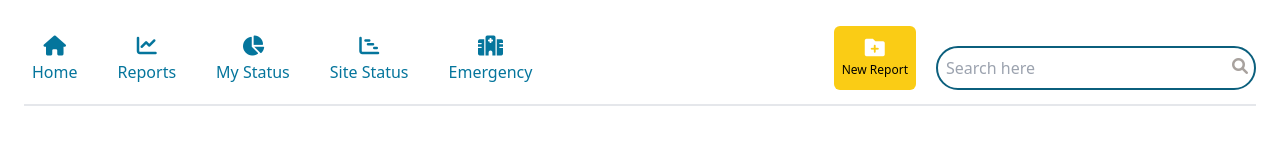
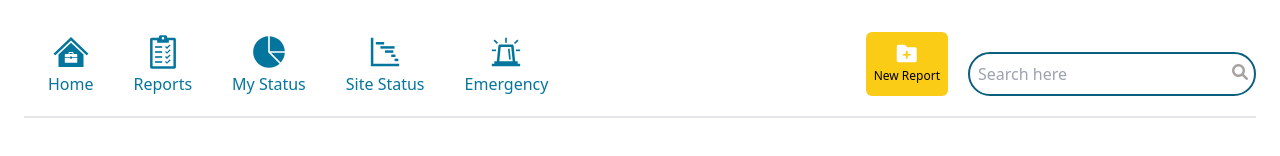
Before and after one commit to shizzz10/basic-web-app, a plain HTML site: page index.html in a window 1280 px wide. Shown: the part 124-280 px from the top of the page. Drawn offline with nearby package versions, Linux system fonts and the light colour scheme.

Commit message:
fixed layout, added svgs

```diff
--- a/index.html
+++ b/index.html
@@ -16,7 +16,7 @@
     <div class="min-h-screen bg-stone-300 lg:bg-transparent">
                        <!-- Header   -->
     <div
-      class="mainDiv bg-color text-white p-2 lg:p-3 flex justify-between rounded-br-3xl  rounded-bl-3xl  h-1/4"
+      class="sticky mainDiv bg-color text-white p-2 lg:p-3 flex justify-between rounded-br-3xl  rounded-bl-3xl  h-1/4"
     >
       <div class="flex">
         <div class="flex gap-1 lg:gap-3 shrink-0">
@@ -60,7 +60,7 @@
         >
          <span class="no-break whitespace-nowrap c-text-xs sm:text-xs">License expires in | <span class="font-semibold">Extend now</span> </span>
         </a>
-        <p class="invisible lg:visible text-xs lg:text-sm">
+        <p class="hidden-on-mobile text-xs lg:text-sm">
           Sunday 6th October
         </p>
       </div>
@@ -70,27 +70,32 @@
     <div class="lg:p-3 text-stone-400 lg-light-bg  lg:m-3">
       <div class="flex gap-2 lg:gap-10 items-center">
         <div
-          class="mb-bg-color flex gap-10 items-center justify-between lg:relative lg:bottom-auto lg:w-auto fixed bottom-0 w-full p-2 "
+          class="mb-bg-color flex gap-10 items-center justify-between lg:relative lg:bottom-auto lg:w-auto fixed bottom-0 w-full px-6 py-2 "
         >
-          <div class="flex flex-col items-center">
-            <i class="fa-solid fa-house lg-light-bg text-xl"></i>
-            <span class="font-medium text-xs sm:text-base lg-light-bg">Home</span>
+          <div class="flex flex-col items-center c-bg-hover statusDiv" >
+            <img src="./assets/images/svgs/home.svg" class="fa-solid fa-hospital lg-light-bg w-6 lg:w-10 " alt="">
+            <!-- <i class="fa-solid fa-house lg-light-bg text-xl "></i> -->
+            <span class="font-medium c-text-xs sm:text-base lg-light-bg">Home</span>
           </div>
-          <div class="flex flex-col items-center">
-            <i class="fa-solid fa-chart-line lg-light-bg text-xl"></i>
-            <span class="font-medium text-xs sm:text-base lg-light-bg">Reports</span>
+          <div class="flex flex-col items-center c-bg-hover statusDiv">
+            <img src="./assets/images/svgs/report-2.svg" class="fa-solid fa-hospital lg-light-bg w-6 lg:w-10 " alt="">
+            <!-- <i class="fa-solid fa-chart-line lg-light-bg text-xl"></i> -->
+            <span class="font-medium c-text-xs sm:text-base lg-light-bg">Reports</span>
           </div>
-          <div class="flex flex-col items-center">
-            <i class="fa-solid fa-chart-pie lg-light-bg text-xl"></i>
-            <span class="font-medium text-xs sm:text-base lg-light-bg">My Status </span>
+          <div class="flex flex-col items-center c-bg-hover statusDiv">
+            <img src="./assets/images/svgs/my-stats.svg" class="fa-solid fa-hospital lg-light-bg w-6 lg:w-10 " alt="">
+            <!-- <i class="fa-solid fa-chart-pie lg-light-bg text-xl"></i> -->
+            <span class="font-medium c-text-xs sm:text-base lg-light-bg">My Status </span>
           </div>
-          <div class="flex flex-col items-center">
-            <i class="fa-solid fa-chart-gantt lg-light-bg text-xl"></i>
-            <span class="font-medium text-xs sm:text-base lg-light-bg">Site Status </span>
+          <div class="flex flex-col items-center c-bg-hover statusDiv">
+            <img src="./assets/images/svgs/site-stats.svg" class="fa-solid fa-hospital lg-light-bg w-6 lg:w-10 " alt="">
+            <!-- <i class="fa-solid fa-chart-gantt lg-light-bg text-xl"></i> -->
+            <span class="font-medium c-text-xs sm:text-base lg-light-bg">Site Status </span>
           </div>
-          <div class="flex flex-col items-center">
-            <i class="fa-solid fa-hospital lg-light-bg text-xl"></i>
-            <span class="font-medium text-xs sm:text-base lg-light-bg">Emergency </span>
+          <div class="flex flex-col items-center c-bg-hover statusDiv" >
+            <img src="./assets/images/svgs/emergency.svg" class="fa-solid fa-hospital lg-light-bg w-6 lg:w-10 " alt="">
+            <!-- <i class="fa-solid fa-hospital lg-light-bg text-xl"></i> -->
+            <span class="font-medium c-text-xs sm:text-base lg-light-bg">Emergency </span>
           </div>
         </div>
 
@@ -111,7 +116,7 @@
           >
             <input
               type="text"
-              class="border-2 border-[#0b5f7d] rounded-full p-2 w-80 py-2 hidden-on-mobile"
+              class="border-2 border-[#0b5f7d] rounded-full p-2 w-72 py-2 hidden-on-mobile"
               placeholder="Search here"
             />
             <i class="fa-solid fa-magnifying-glass absolute right-2 top-1/2"></i>
@@ -122,5 +127,17 @@
       <hr class="hidden-on-mobile border border-light-bg my-3" />
 
     </div>
+    <!-- JS for Implementing overline Effect on the Clicked svgs -->
+    <script>
+      const statusDivs = document.querySelectorAll('.statusDiv');
+
+      statusDivs.forEach(statusDiv => {
+        statusDiv.addEventListener('click', (event) => {
+          statusDivs.forEach(div => div.classList.remove('overline'));
+          event.currentTarget.classList.add('overline');
+        });
+      });
+
+    </script>
   </body>
 </html>
--- a/styles/main.css
+++ b/styles/main.css
@@ -5,11 +5,17 @@
 .light-bg{
     color: #04759c;
 }
+.c-bg-hover:hover{
+  background-color: #0c94c114;
+}
 .bg-color{
     background: linear-gradient(to bottom, #0b5f7d, #04759c);
 }
 .mb-bg-color{
   background : linear-gradient(to bottom, #0b5f7d, #04759c);
+}
+.overline{
+  text-decoration: overline;
 }
 /* .btn-bg{
     background-color: #0b5f7d;
```
Also changed, not shown: assets/images/svgs/emergency.svg (added), assets/images/svgs/home.svg (added), assets/images/svgs/my-stats.svg (added), assets/images/svgs/report-2.svg (added), assets/images/svgs/site-stats.svg (added).
